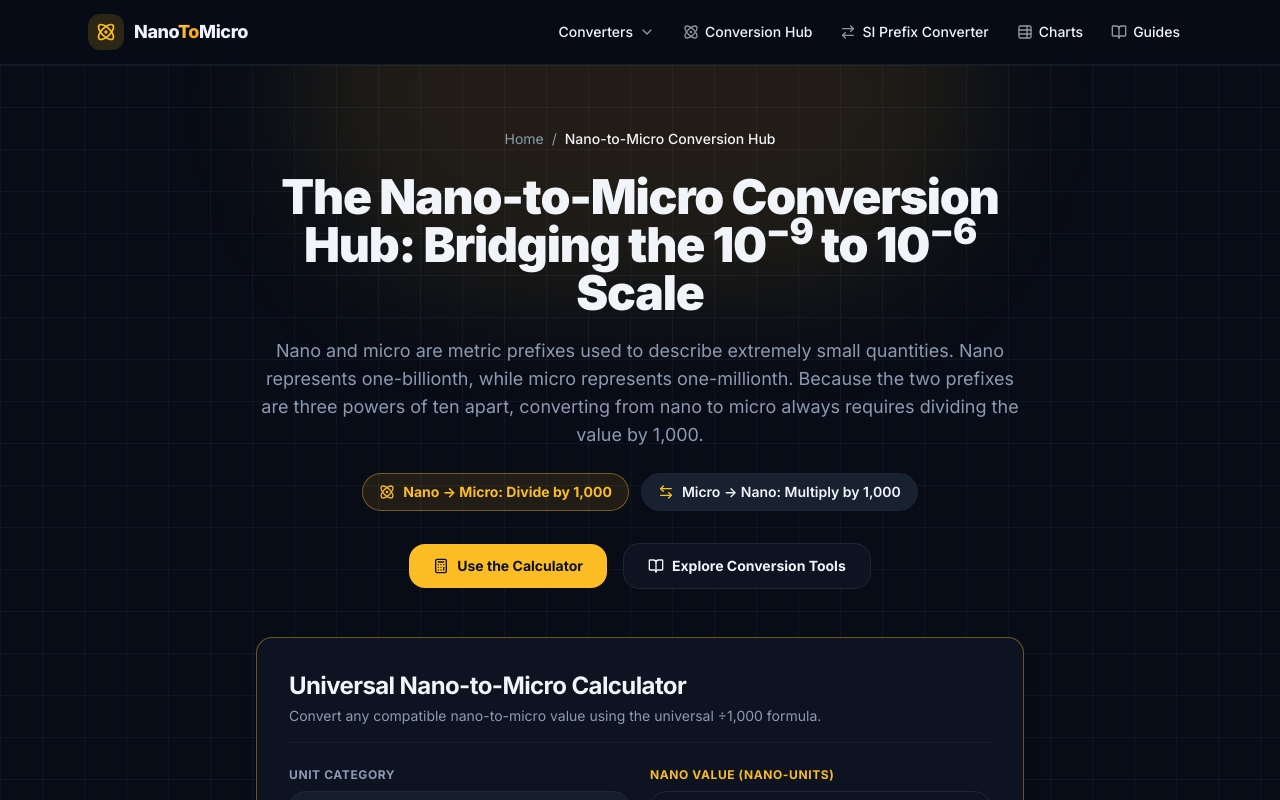
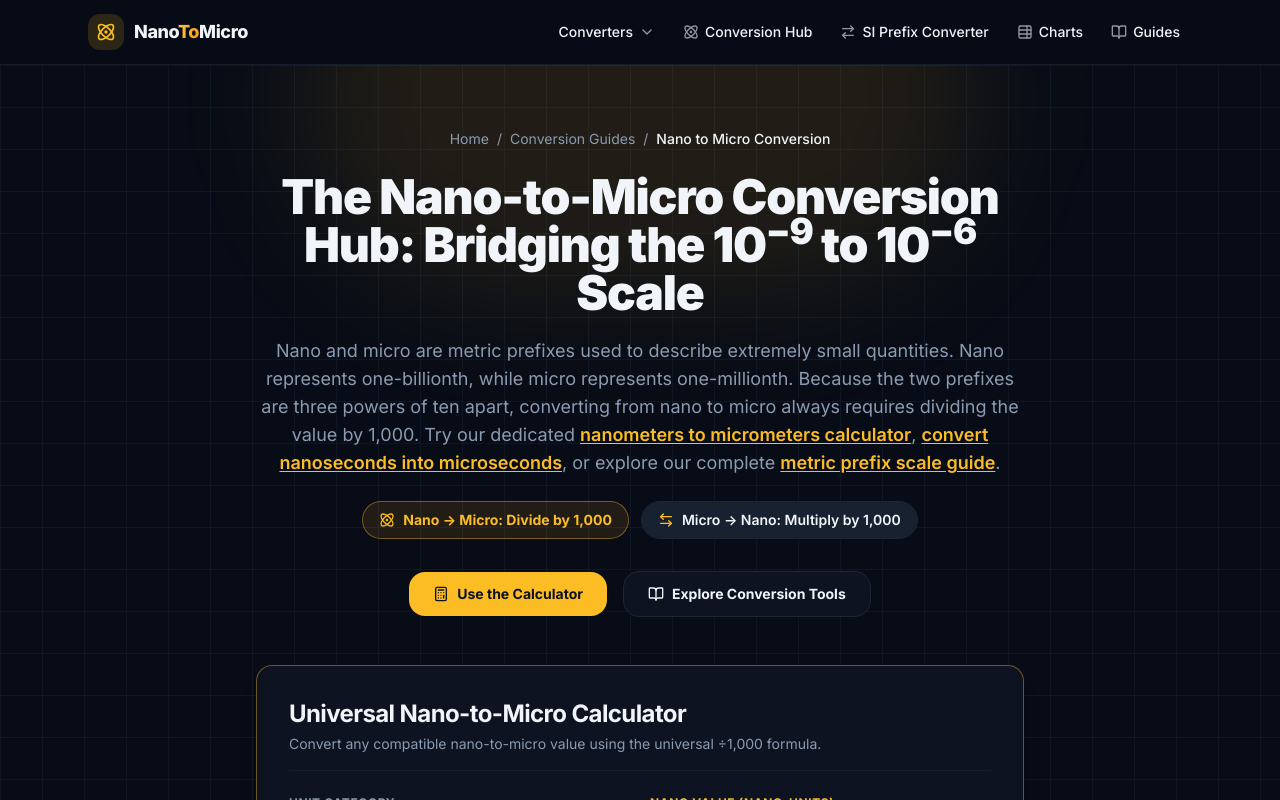
Before and after one commit to maryam-2021/NanoToMicro, a React (Vite) app in the folder app/: page /nano-to-micro-conversion in a window 1280 px wide. Shown: the top 800 px of the page. Built offline with nearby package versions, Linux system fonts and the light colour scheme.

Commit message:
Add structured data JSON-LD (WebPage, BreadcrumbList, FAQPage, WebApplication) and contextual internal links

```diff
--- a/app/src/pages/NanoToMicroHubPage.tsx
+++ b/app/src/pages/NanoToMicroHubPage.tsx
@@ -344,6 +344,46 @@ export default function NanoToMicroHubPage() {
     jsonLd: [
       {
         '@context': 'https://schema.org',
+        '@type': 'WebPage',
+        name: 'Nano to Micro Conversion: Formula, Guide & Calculators',
+        description:
+          'Convert nano units to micro units using the universal ÷1,000 formula. Explore calculators for nanometers, nanoseconds, nanograms, nanosieverts and more.',
+        url: 'https://www.nanotomicro.com/nano-to-micro-conversion/',
+        isPartOf: {
+          '@type': 'WebSite',
+          name: 'NanoToMicro',
+          url: 'https://www.nanotomicro.com/',
+        },
+        breadcrumb: {
+          '@type': 'BreadcrumbList',
+          itemListElement: [
+            { '@type': 'ListItem', position: 1, name: 'Home', item: 'https://www.nanotomicro.com/' },
+            { '@type': 'ListItem', position: 2, name: 'Conversion Guides', item: 'https://www.nanotomicro.com/guides/' },
+            {
+              '@type': 'ListItem',
+              position: 3,
+              name: 'Nano to Micro Conversion',
+              item: 'https://www.nanotomicro.com/nano-to-micro-conversion/',
+            },
+          ],
+        },
+      },
+      {
+        '@context': 'https://schema.org',
+        '@type': 'BreadcrumbList',
+        itemListElement: [
+          { '@type': 'ListItem', position: 1, name: 'Home', item: 'https://www.nanotomicro.com/' },
+          { '@type': 'ListItem', position: 2, name: 'Conversion Guides', item: 'https://www.nanotomicro.com/guides/' },
+          {
+            '@type': 'ListItem',
+            position: 3,
+            name: 'Nano to Micro Conversion',
+            item: 'https://www.nanotomicro.com/nano-to-micro-conversion/',
+          },
+        ],
+      },
+      {
+        '@context': 'https://schema.org',
         '@type': 'FAQPage',
         mainEntity: HUB_FAQS.map((f) => ({
           '@type': 'Question',
@@ -353,24 +393,19 @@ export default function NanoToMicroHubPage() {
       },
       {
         '@context': 'https://schema.org',
-        '@type': 'WebPage',
-        name: 'The Nano-to-Micro Conversion Hub: Bridging the 10⁻⁹ to 10⁻⁶ Scale',
+        '@type': 'WebApplication',
+        name: 'Universal Nano to Micro Calculator',
+        description:
+          'Interactive conversion tool for converting nano-units (10⁻⁹) to micro-units (10⁻⁶) across length, mass, time, volume, and radiation.',
         url: 'https://www.nanotomicro.com/nano-to-micro-conversion/',
-        description:
-          'Universal hub for converting metric prefixes nano (10⁻⁹) to micro (10⁻⁶) across length, mass, time, volume, concentration, capacitance and dose.',
-      },
-      {
-        '@context': 'https://schema.org',
-        '@type': 'BreadcrumbList',
-        itemListElement: [
-          { '@type': 'ListItem', position: 1, name: 'Home', item: 'https://www.nanotomicro.com/' },
-          {
-            '@type': 'ListItem',
-            position: 2,
-            name: 'Nano to Micro Conversion Hub',
-            item: 'https://www.nanotomicro.com/nano-to-micro-conversion/',
-          },
-        ],
+        applicationCategory: 'EducationalApplication',
+        operatingSystem: 'Any',
+        browserRequirements: 'Requires JavaScript. Requires HTML5.',
+        offers: {
+          '@type': 'Offer',
+          price: '0',
+          priceCurrency: 'USD',
+        },
       },
     ],
   });
@@ -390,10 +425,12 @@ export default function NanoToMicroHubPage() {
         <div className="relative mx-auto w-full max-w-5xl px-4 pb-14 pt-12 sm:px-6 sm:pt-16">
 
           {/* Breadcrumb Navigation */}
-          <nav className="mb-6 flex items-center justify-center gap-2 text-xs text-muted-foreground sm:text-sm">
+          <nav aria-label="Breadcrumb" className="mb-6 flex items-center justify-center gap-2 text-xs text-muted-foreground sm:text-sm">
             <Link to="/" className="transition-colors hover:text-primary">Home</Link>
             <span>/</span>
-            <span className="font-medium text-foreground">Nano-to-Micro Conversion Hub</span>
+            <Link to="/guides/" className="transition-colors hover:text-primary">Conversion Guides</Link>
+            <span>/</span>
+            <span className="font-medium text-foreground">Nano to Micro Conversion</span>
           </nav>
 
           <div className="mx-auto max-w-3xl text-center">
@@ -406,7 +443,16 @@ export default function NanoToMicroHubPage() {
             <p className="mt-5 text-base leading-relaxed text-muted-foreground sm:text-lg">
               Nano and micro are metric prefixes used to describe extremely small quantities. Nano represents one-billionth,
               while micro represents one-millionth. Because the two prefixes are three powers of ten apart, converting from
-              nano to micro always requires dividing the value by 1,000.
+              nano to micro always requires dividing the value by 1,000. Try our dedicated{' '}
+              <Link to="/nanometers-to-micrometers/" className="font-semibold text-primary underline underline-offset-2 hover:text-primary/80">
+                nanometers to micrometers calculator
+              </Link>,{' '}
+              <Link to="/nanoseconds-to-microseconds/" className="font-semibold text-primary underline underline-offset-2 hover:text-primary/80">
+                convert nanoseconds into microseconds
+              </Link>, or explore our complete{' '}
+              <Link to="/si-prefix-converter/" className="font-semibold text-primary underline underline-offset-2 hover:text-primary/80">
+                metric prefix scale guide
+              </Link>.
             </p>
 
             {/* Formula Badges */}
@@ -1134,7 +1180,10 @@ export default function NanoToMicroHubPage() {
                 <Atom className="h-4 w-4" /> Nanotechnology
               </div>
               <p className="text-xs sm:text-sm leading-relaxed text-muted-foreground">
-                Nanometers are commonly used to describe nanoparticles, semiconductor process features, molecular structures and optical wavelengths.
+                Nanometers are commonly used to describe nanoparticles, semiconductor process features, molecular structures and optical wavelengths. Try our dedicated{' '}
+                <Link to="/nanometers-to-micrometers/" className="font-semibold text-primary underline underline-offset-2 hover:text-primary/80">
+                  nanometers-to-micrometers calculator
+                </Link>.
               </p>
             </div>
 
@@ -1154,7 +1203,10 @@ export default function NanoToMicroHubPage() {
                 <Zap className="h-4 w-4" /> Electronics
               </div>
               <p className="text-xs sm:text-sm leading-relaxed text-muted-foreground">
-                Nanoseconds and microseconds are used to describe transistor switching speeds, signal delays, processor clock timings and digital communication systems.
+                Nanoseconds and microseconds are used to describe transistor switching speeds, signal delays, processor clock timings and digital communication systems. Learn how to{' '}
+                <Link to="/nanoseconds-to-microseconds/" className="font-semibold text-primary underline underline-offset-2 hover:text-primary/80">
+                  convert nanoseconds into microseconds
+                </Link>.
               </p>
             </div>
 
@@ -1164,7 +1216,10 @@ export default function NanoToMicroHubPage() {
                 <Scale className="h-4 w-4" /> Pharmaceuticals & Lab Science
               </div>
               <p className="text-xs sm:text-sm leading-relaxed text-muted-foreground">
-                Nanograms and micrograms are used for small masses, biochemical solution concentrations and active ingredient dosage-related measurements.
+                Nanograms and micrograms are used for small masses, biochemical solution concentrations and active ingredient dosage-related measurements. Perform accurate{' '}
+                <Link to="/nanograms-to-micrograms/" className="font-semibold text-primary underline underline-offset-2 hover:text-primary/80">
+                  nanogram and microgram conversion
+                </Link>.
               </p>
             </div>
 
@@ -1174,7 +1229,11 @@ export default function NanoToMicroHubPage() {
                 <Activity className="h-4 w-4" /> Radiation Measurement
               </div>
               <p className="text-xs sm:text-sm leading-relaxed text-muted-foreground">
-                Nanosieverts and microsieverts describe small quantities of equivalent or effective radiation dose. These measurements reflect mathematical values only and do not provide medical diagnosis or exposure-safety conclusions.
+                Nanosieverts and microsieverts describe small quantities of equivalent or effective radiation dose. Use our dedicated{' '}
+                <Link to="/nanosieverts-to-microsieverts/" className="font-semibold text-primary underline underline-offset-2 hover:text-primary/80">
+                  nanosievert-to-microsievert tool
+                </Link>{' '}
+                to convert dose values. These measurements reflect mathematical values only and do not provide medical diagnosis or exposure-safety conclusions.
               </p>
             </div>
           </div>
@@ -1188,6 +1247,35 @@ export default function NanoToMicroHubPage() {
         </div>
       </section>
 
+      {/* ── REVERSE CONVERSIONS & QUICK LINKS ── */}
+      <section className="border-t border-border/60 bg-card/20 py-12">
+        <div className="mx-auto w-full max-w-5xl px-4 sm:px-6">
+          <div className="rounded-2xl border border-border bg-card p-6 sm:p-8">
+            <h3 className="text-lg font-bold text-foreground">Reverse Conversions & Related Tools</h3>
+            <p className="mt-1 text-xs text-muted-foreground sm:text-sm">
+              Convert micro units back to nano units or navigate our main SI prefix conversion guides:
+            </p>
+            <div className="mt-4 flex flex-wrap items-center gap-3 text-xs font-bold">
+              <Link to="/micrometers-to-nanometers/" className="rounded-lg border border-border bg-secondary/50 px-3 py-2 text-foreground transition-colors hover:border-primary/50 hover:text-primary">
+                Convert Micrometers to Nanometers (µm → nm)
+              </Link>
+              <Link to="/microseconds-to-nanoseconds/" className="rounded-lg border border-border bg-secondary/50 px-3 py-2 text-foreground transition-colors hover:border-primary/50 hover:text-primary">
+                Convert Microseconds to Nanoseconds (µs → ns)
+              </Link>
+              <Link to="/micrograms-to-nanograms/" className="rounded-lg border border-border bg-secondary/50 px-3 py-2 text-foreground transition-colors hover:border-primary/50 hover:text-primary">
+                Convert Micrograms to Nanograms (µg → ng)
+              </Link>
+              <Link to="/si-prefix-converter/" className="rounded-lg border border-primary/40 bg-primary/10 px-3 py-2 text-primary transition-colors hover:bg-primary hover:text-primary-foreground">
+                Main SI Prefix Conversion Directory
+              </Link>
+              <Link to="/guides/" className="rounded-lg border border-border bg-secondary/50 px-3 py-2 text-foreground transition-colors hover:border-primary/50 hover:text-primary">
+                All Metric Conversion Guides
+              </Link>
+            </div>
+          </div>
+        </div>
+      </section>
+
       {/* ── H2: FREQUENTLY ASKED QUESTIONS ── */}
       <FaqSection faqs={HUB_FAQS} heading="Frequently Asked Questions" />
     </>
```
